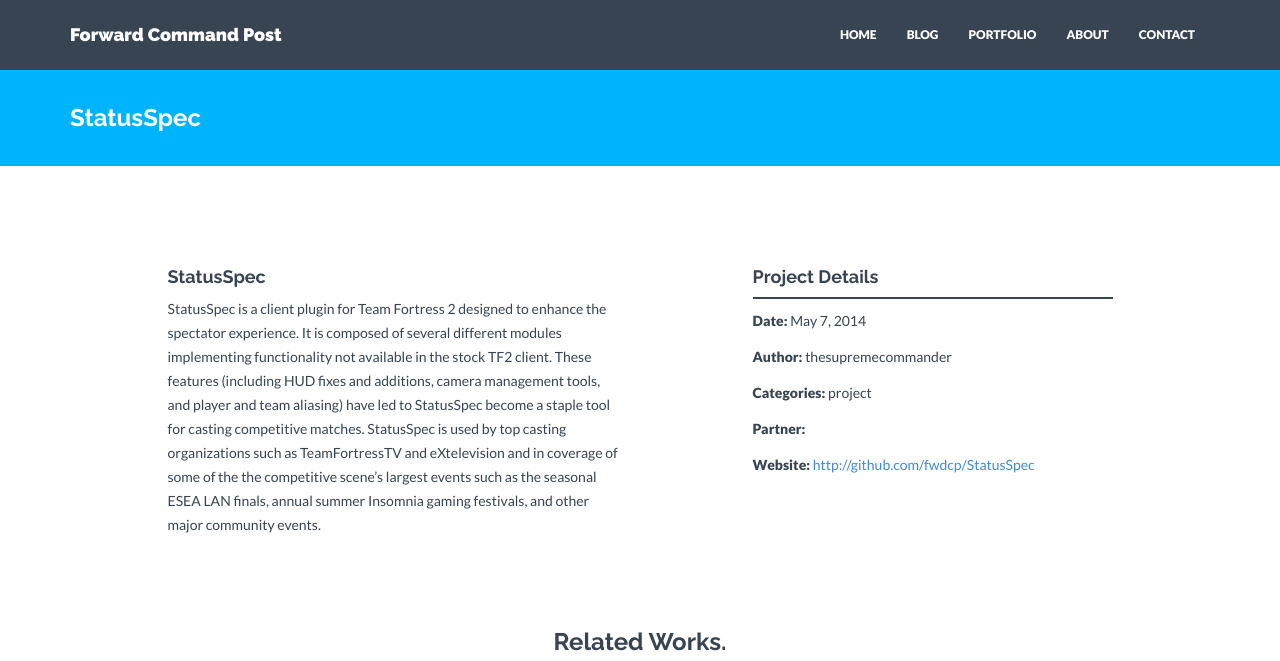
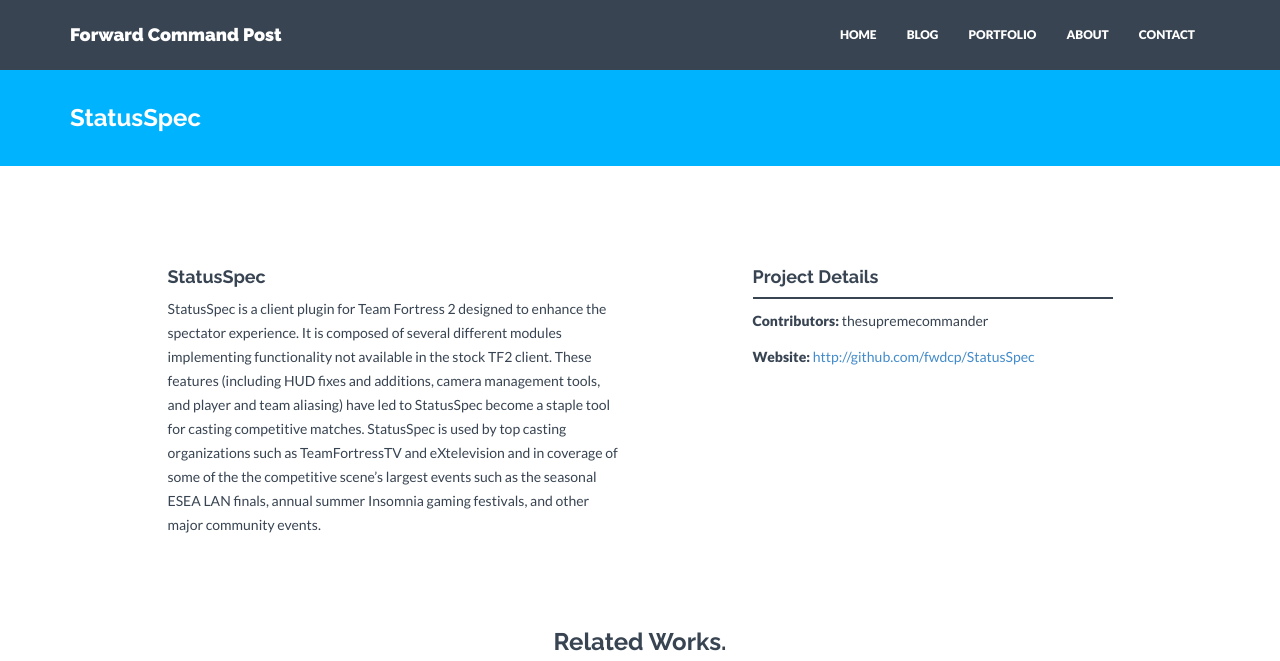
Before and after one commit to fwdcp/fwdcp.github.io, a Jekyll site: the page built from _posts/project/2014-05-07-statusspec.markdown, in a window 1280 px wide and 1203 px high, cut to the strip 0-661 px from the top of the window. Built offline with Jekyll 4.4.1, drawn with Linux system fonts in a browser that asks for light colours; nearby versions of some CDN libraries.

Commit message:
Remove useless fields and restructure a bit.

```diff
--- a/_layouts/project.html
+++ b/_layouts/project.html
@@ -19,10 +19,7 @@
             <div class="spacing"></div>
             <h4>Project Details</h4>
             <div class="hline"></div>
-            <p><b>Date:</b> {{ page.date | date: "%b %-d, %Y" }}</p>
-            <p><b>Author:</b> {{ page.author }}</p>
-            <p><b>Categories:</b> {{ page.categories }}</p>
-            <p><b>Partner:</b> {{ page.partner }}</p>
+            <p><b>Contributors:</b> {{ page.contributors | array_to_sentence_string }}</p>
             <p><b>Website:</b> <a href="{{ page.website }}">{{ page.website }}</a></p>
         </div>
     </div><! --/row -->
--- a/_posts/project/2014-05-07-statusspec.markdown
+++ b/_posts/project/2014-05-07-statusspec.markdown
@@ -1,8 +1,8 @@
 ---
 layout: project       #important: don't change this
 title:  "StatusSpec"
-date: 2014-05-07 06:13:00
-author: thesupremecommander
+contributors:
+- thesupremecommander
 categories:
 - project             #important: leave this here
 # img: #place image (600x450) with this name in /assets/img/project/
```
